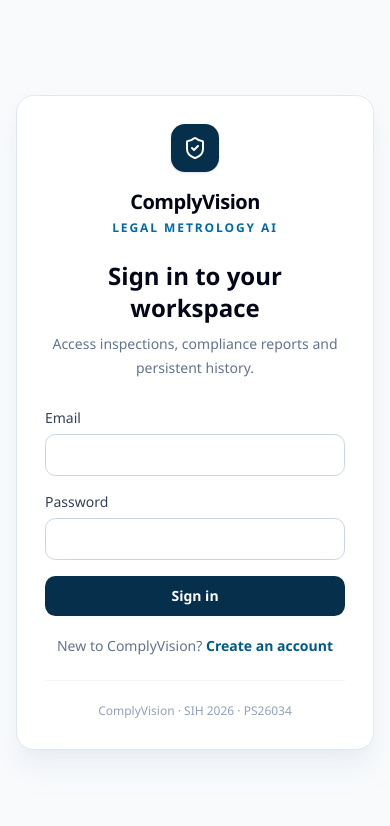
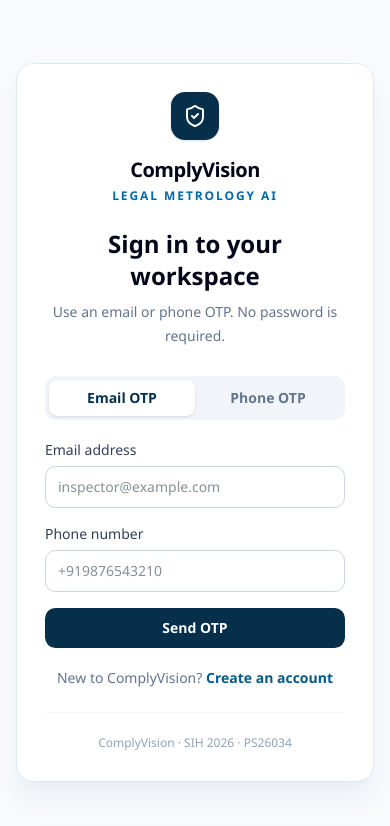
Before and after one commit to avrlx/sih26034-legal-metrology-ai, a Next.js app in the folder frontend/: page /login in a window 390 px wide. Shown: the top 826 px of the page. Built offline with nearby package versions, Linux system fonts and the light colour scheme; no server answers.

Commit message:
feat(auth): add email and phone OTP authentication

```diff
--- a/frontend/src/app/login/page.tsx
+++ b/frontend/src/app/login/page.tsx
@@ -1,29 +1,156 @@
 "use client";
 
-import { FormEvent, useEffect, useState } from "react";
+import { FormEvent, useState } from "react";
 import Link from "next/link";
-import { ShieldCheck, LoaderCircle } from "lucide-react";
+import { LoaderCircle, ShieldCheck } from "lucide-react";
 
 import { createClient } from "@/lib/supabase/client";
 
+type IdentifierMode = "email" | "phone";
+type AuthMode = "login" | "signup";
+type Step = "credentials" | "primary-otp" | "secondary-otp";
+
+function normalizePhone(value: string): string {
+  return value.trim().replace(/[\s()-]/g, "");
+}
+
+function validPhone(value: string): boolean {
+  return /^\+[1-9]\d{7,14}$/.test(normalizePhone(value));
+}
+
 export default function LoginPage() {
-  const [mode, setMode] = useState<"login" | "signup">("login");
+  const [mode, setMode] = useState<AuthMode>("login");
+  const [identifierMode, setIdentifierMode] = useState<IdentifierMode>("email");
+  const [step, setStep] = useState<Step>("credentials");
   const [email, setEmail] = useState("");
-  const [password, setPassword] = useState("");
+  const [phone, setPhone] = useState("");
   const [fullName, setFullName] = useState("");
+  const [otp, setOtp] = useState("");
   const [busy, setBusy] = useState(false);
   const [redirectPath, setRedirectPath] = useState("/");
   const [message, setMessage] = useState<string | null>(null);
   const [error, setError] = useState<string | null>(null);
 
-  useEffect(() => {
-    const params = new URLSearchParams(window.location.search);
-    const next = params.get("next");
-    if (next?.startsWith("/")) setRedirectPath(next);
-    if (params.get("error") === "auth_callback_failed") {
-      setError("Email verification could not be completed. Please try again.");
+  function resetFlow(nextMode: AuthMode, nextIdentifier = identifierMode) {
+    setMode(nextMode);
+    setIdentifierMode(nextIdentifier);
+    setStep("credentials");
+    setOtp("");
+    setError(null);
+    setMessage(null);
   }
-  }, []);
+
+  async function sendPrimaryOtp() {
+    const supabase = createClient();
+    const primaryPhone = normalizePhone(phone);
+
+    if (identifierMode === "email" && !email.trim()) {
+      throw new Error("Enter your email address.");
+    }
+    if (identifierMode === "phone" && !validPhone(phone)) {
+      throw new Error("Enter a valid phone number in international format, for example +919876543210.");
+    }
+
+    if (mode === "signup") {
+      if (!fullName.trim()) throw new Error("Enter your full name.");
+      if (!email.trim()) throw new Error("Enter the email address that will be linked to this account.");
+      if (!validPhone(phone)) throw new Error("Enter a valid phone number in international format, for example +919876543210.");
+      if (identifierMode === "email" && primaryPhone === normalizePhone(phone)) {
+        // The comparison is intentionally harmless; the two identifiers are different by type.
+      }
+    }
+
+    const options = mode === "signup"
+      ? { shouldCreateUser: true, data: { full_name: fullName.trim() } }
+      : { shouldCreateUser: false };
+
+    if (identifierMode === "email") {
+      const { error: authError } = await supabase.auth.signInWithOtp({
+        email: email.trim().toLowerCase(),
+        options,
+      });
+      if (authError) throw authError;
+      setMessage(`We sent a one-time code to ${email.trim().toLowerCase()}.`);
+    } else {
+      const { error: authError } = await supabase.auth.signInWithOtp({
+        phone: primaryPhone,
+        options,
+      });
+      if (authError) throw authError;
+      setMessage(`We sent a one-time code to ${primaryPhone}.`);
+    }
+
+    setStep("primary-otp");
+  }
+
+  async function verifyPrimaryOtp() {
+    const supabase = createClient();
+    const token = otp.trim();
+    if (!/^\d{6,8}$/.test(token)) throw new Error("Enter the OTP you received.");
+
+    if (identifierMode === "email") {
+      const { error: authError } = await supabase.auth.verifyOtp({
+        email: email.trim().toLowerCase(),
+        token,
+        type: "email",
+      });
+      if (authError) throw authError;
+    } else {
+      const { error: authError } = await supabase.auth.verifyOtp({
+        phone: normalizePhone(phone),
+        token,
+        type: "sms",
+      });
+      if (authError) throw authError;
+    }
+
+    if (mode === "login") {
+      window.location.assign(redirectPath);
+      return;
+    }
+
+    const secondaryEmail = email.trim().toLowerCase();
+    const secondaryPhone = normalizePhone(phone);
+
+    if (identifierMode === "email") {
+      const { error: linkError } = await supabase.auth.updateUser({ phone: secondaryPhone });
+      if (linkError) throw linkError;
+      setOtp("");
+      setStep("secondary-otp");
+      setMessage(`Account created. Now verify the phone number ${secondaryPhone}.`);
+      return;
+    }
+
+    const { error: linkError } = await supabase.auth.updateUser({ email: secondaryEmail });
+    if (linkError) throw linkError;
+    setOtp("");
+    setStep("secondary-otp");
+    setMessage(`Account created. Now verify the email address ${secondaryEmail}.`);
+  }
+
+  async function verifySecondaryOtp() {
+    const supabase = createClient();
+    const token = otp.trim();
+    if (!/^\d{6,8}$/.test(token)) throw new Error("Enter the OTP you received.");
+
+    if (identifierMode === "email") {
+      const { error: authError } = await supabase.auth.verifyOtp({
+        phone: normalizePhone(phone),
+        token,
+        type: "phone_change",
+      });
+      if (authError) throw authError;
+    } else {
+      const { error: authError } = await supabase.auth.verifyOtp({
+        email: email.trim().toLowerCase(),
+        token,
+        type: "email_change",
+      });
+      if (authError) throw authError;
+    }
+
+    window.location.assign(redirectPath);
+  }
 
   async function submit(event: FormEvent<HTMLFormElement>) {
     event.preventDefault();
@@ -32,36 +159,20 @@ export default function LoginPage() {
     setMessage(null);
 
     try {
-      const supabase = createClient();
-
-      if (mode === "login") {
-        const { error: authError } = await supabase.auth.signInWithPassword({ email, password });
-        if (authError) throw authError;
-        window.location.assign(redirectPath);
-        return;
-      }
-
-      const { data, error: authError } = await supabase.auth.signUp({
-        email,
-        password,
-        options: {
-          data: { full_name: fullName.trim() },
-          emailRedirectTo: `${window.location.origin}/auth/callback?next=${encodeURIComponent(redirectPath)}`,
-        },
-      });
-
-      if (authError) throw authError;
-
-      if (data.session) {
-        window.location.assign(redirectPath);
-      } else {
-        setMessage("Account created. Check your email to verify the account, then sign in.");
-      }
+      if (step === "credentials") await sendPrimaryOtp();
+      else if (step === "primary-otp") await verifyPrimaryOtp();
+      else await verifySecondaryOtp();
     } catch (authError) {
       setError(authError instanceof Error ? authError.message : "Authentication failed.");
     } finally {
       setBusy(false);
     }
+  }
+
+  function switchMode(nextMode: AuthMode) {
+    resetFlow(nextMode);
+    setFullName("");
+    setOtp("");
   }
 
   return (
@@ -78,76 +189,78 @@ export default function LoginPage() {
               {mode === "login" ? "Sign in to your workspace" : "Create your inspector account"}
             </h1>
             <p className="mt-2 text-sm leading-6 text-slate-500">
-              Access inspections, compliance reports and persistent history.
+              {step === "credentials" ? "Use an email or phone OTP. No password is required." : step === "primary-otp" ? "Enter the verification code we just sent." : "Verify your second contact method to finish linking the account."}
             </p>
           </div>
 
+          {step === "credentials" && (
+            <div className="mb-5 grid grid-cols-2 rounded-lg bg-slate-100 p-1">
+              <button type="button" onClick={() => { setIdentifierMode("email"); setError(null); setMessage(null); }} className={`rounded-md px-3 py-2 text-sm font-semibold ${identifierMode === "email" ? "bg-white text-sky-950 shadow-sm" : "text-slate-500"}`}>Email OTP</button>
+              <button type="button" onClick={() => { setIdentifierMode("phone"); setError(null); setMessage(null); }} className={`rounded-md px-3 py-2 text-sm font-semibold ${identifierMode === "phone" ? "bg-white text-sky-950 shadow-sm" : "text-slate-500"}`}>Phone OTP</button>
+            </div>
+          )}
+
           <form onSubmit={submit} className="space-y-4">
-            {mode === "signup" && (
+            {step === "credentials" && mode === "signup" && (
               <label className="block">
                 <span className="mb-1.5 block text-sm font-medium text-slate-700">Full name</span>
-                <input
-                  value={fullName}
-                  onChange={(event) => setFullName(event.target.value)}
-                  required
-                  autoComplete="name"
-                  className="w-full rounded-lg border border-slate-300 px-3 py-2.5 text-sm outline-none transition focus:border-sky-600 focus:ring-2 focus:ring-sky-100"
-                />
+                <input value={fullName} onChange={(event) => setFullName(event.target.value)} required autoComplete="name" className="w-full rounded-lg border border-slate-300 px-3 py-2.5 text-sm outline-none transition focus:border-sky-600 focus:ring-2 focus:ring-sky-100" />
               </label>
             )}
 
+            {step === "credentials" && (
+              <>
                 <label className="block">
-              <span className="mb-1.5 block text-sm font-medium text-slate-700">Email</span>
-              <input
-                type="email"
-                value={email}
-                onChange={(event) => setEmail(event.target.value)}
-                required
-                autoComplete="email"
-                className="w-full rounded-lg border border-slate-300 px-3 py-2.5 text-sm outline-none transition focus:border-sky-600 focus:ring-2 focus:ring-sky-100"
-              />
+                  <span className="mb-1.5 block text-sm font-medium text-slate-700">Email address</span>
+                  <input type="email" value={email} onChange={(event) => setEmail(event.target.value)} required={mode === "signup" || identifierMode === "email"} autoComplete="email" placeholder="inspector@example.com" className="w-full rounded-lg border border-slate-300 px-3 py-2.5 text-sm outline-none transition focus:border-sky-600 focus:ring-2 focus:ring-sky-100" />
+                  {mode === "signup" && <span className="mt-1 block text-xs text-slate-500">Required so every inspector account can support email login.</span>}
                 </label>
 
                 <label className="block">
-              <span className="mb-1.5 block text-sm font-medium text-slate-700">Password</span>
-              <input
-                type="password"
-                value={password}
-                onChange={(event) => setPassword(event.target.value)}
-                required
-                minLength={6}
-                autoComplete={mode === "login" ? "current-password" : "new-password"}
-                className="w-full rounded-lg border border-slate-300 px-3 py-2.5 text-sm outline-none transition focus:border-sky-600 focus:ring-2 focus:ring-sky-100"
-              />
+                  <span className="mb-1.5 block text-sm font-medium text-slate-700">Phone number</span>
+                  <input type="tel" value={phone} onChange={(event) => setPhone(event.target.value)} required={mode === "signup" || identifierMode === "phone"} autoComplete="tel" placeholder="+919876543210" className="w-full rounded-lg border border-slate-300 px-3 py-2.5 text-sm outline-none transition focus:border-sky-600 focus:ring-2 focus:ring-sky-100" />
+                  {mode === "signup" && <span className="mt-1 block text-xs text-slate-500">Use international format. Both email and phone are verified during registration.</span>}
                 </label>
+              </>
+            )}
+
+            {step !== "credentials" && (
+              <div className="rounded-lg border border-sky-100 bg-sky-50 p-3 text-sm text-sky-900">
+                <p className="font-semibold">{step === "primary-otp" ? "Primary verification" : "Second verification"}</p>
+                <p className="mt-1 text-xs leading-5 text-slate-600">{step === "primary-otp" ? (identifierMode === "email" ? email : normalizePhone(phone)) : (identifierMode === "email" ? normalizePhone(phone) : email)}</p>
+              </div>
+            )}
+
+            {step !== "credentials" && (
+              <label className="block">
+                <span className="mb-1.5 block text-sm font-medium text-slate-700">One-time password</span>
+                <input value={otp} onChange={(event) => setOtp(event.target.value.replace(/\D/g, "").slice(0, 8))} inputMode="numeric" autoComplete="one-time-code" autoFocus required placeholder="Enter OTP" className="w-full rounded-lg border border-slate-300 px-3 py-3 text-center text-lg font-semibold tracking-[0.35em] outline-none transition focus:border-sky-600 focus:ring-2 focus:ring-sky-100" />
+              </label>
+            )}
 
             {error && <p className="rounded-lg border border-rose-200 bg-rose-50 px-3 py-2.5 text-sm text-rose-800">{error}</p>}
             {message && <p className="rounded-lg border border-emerald-200 bg-emerald-50 px-3 py-2.5 text-sm text-emerald-800">{message}</p>}
 
-            <button
-              type="submit"
-              disabled={busy}
-              className="flex w-full items-center justify-center gap-2 rounded-lg bg-sky-950 px-4 py-2.5 text-sm font-semibold text-white transition hover:bg-sky-900 disabled:cursor-not-allowed disabled:opacity-60"
-            >
+            <button type="submit" disabled={busy} className="flex w-full items-center justify-center gap-2 rounded-lg bg-sky-950 px-4 py-2.5 text-sm font-semibold text-white transition hover:bg-sky-900 disabled:cursor-not-allowed disabled:opacity-60">
               {busy && <LoaderCircle className="size-4 animate-spin" />}
-              {mode === "login" ? "Sign in" : "Create account"}
+              {step === "credentials" ? (mode === "login" ? "Send OTP" : "Send registration OTP") : step === "primary-otp" ? "Verify OTP" : "Verify and finish"}
             </button>
+
+            {step !== "credentials" && (
+              <button type="button" className="w-full text-center text-sm font-semibold text-sky-800 hover:text-sky-950" onClick={() => { setStep("credentials"); setOtp(""); setError(null); setMessage(null); }}>
+                Change email / phone
+              </button>
+            )}
           </form>
 
+          {step === "credentials" && (
             <div className="mt-5 text-center text-sm text-slate-500">
               {mode === "login" ? "New to ComplyVision?" : "Already have an account?"}{" "}
-            <button
-              type="button"
-              className="font-semibold text-sky-800 hover:text-sky-950"
-              onClick={() => {
-                setMode(mode === "login" ? "signup" : "login");
-                setError(null);
-                setMessage(null);
-              }}
-            >
+              <button type="button" className="font-semibold text-sky-800 hover:text-sky-950" onClick={() => switchMode(mode === "login" ? "signup" : "login")}>
                 {mode === "login" ? "Create an account" : "Sign in"}
               </button>
             </div>
+          )}
 
           <div className="mt-6 border-t border-slate-100 pt-4 text-center">
             <Link href="/" className="text-xs text-slate-400 hover:text-slate-600">ComplyVision · SIH 2026 · PS26034</Link>
```
Lines whose indentation alone changed are shown as unchanged.
